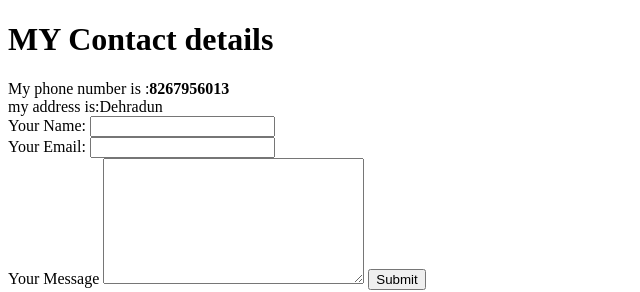
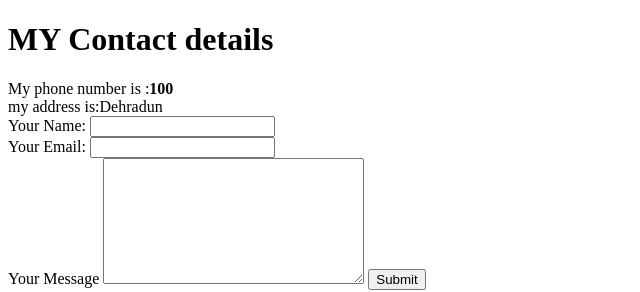
Before and after one commit to utkarsh2kalia/cv, a plain HTML site: page contact.html in a window 1280 px wide. Shown: the full height of the page, 0-640 px from the left. Drawn offline with Linux system fonts and the light colour scheme.

Commit message:
Update contact.html

```diff
--- a/contact.html
+++ b/contact.html
@@ -7,7 +7,7 @@
   <body>
     <h1>MY Contact details</h1>
 
-    My phone number is :<strong>8267956013</strong><br>
+    My phone number is :<strong>100</strong><br>
     my address is:Dehradun
 
   <br>
```
